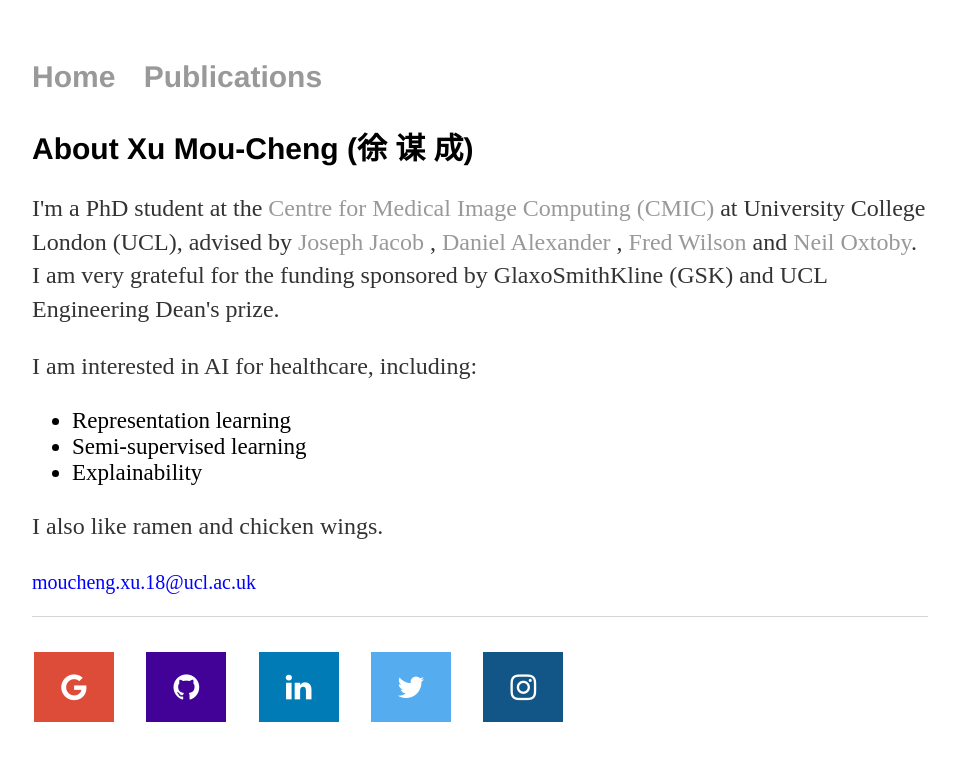
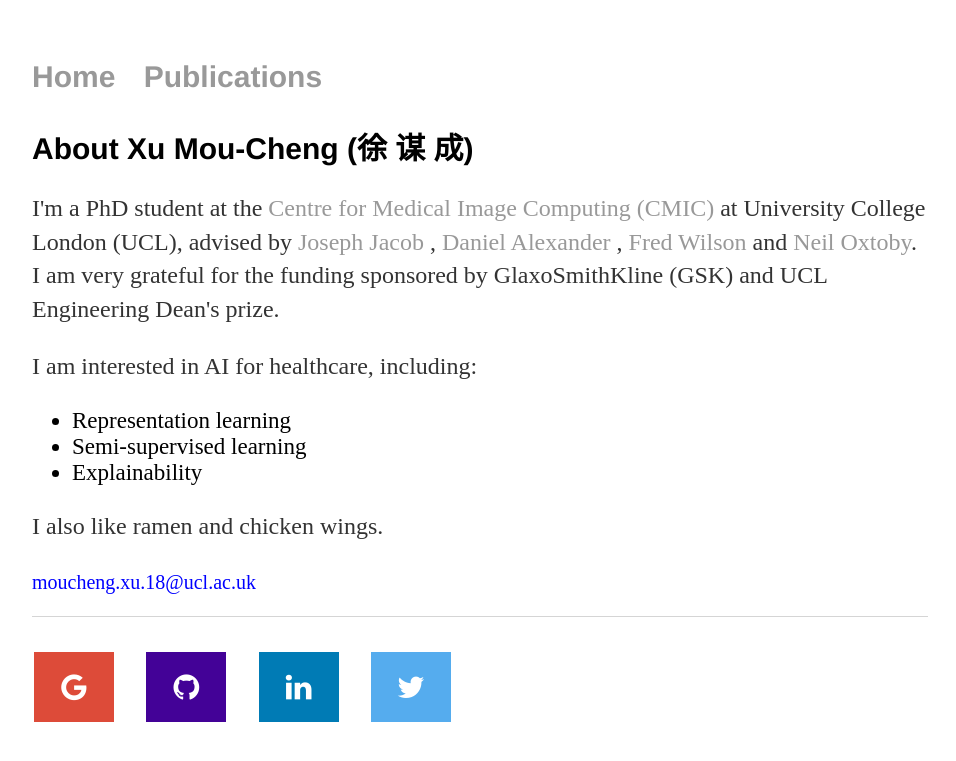
Before and after one commit to moucheng2017/mouchengxu.github.io, a Jekyll site: the page built from index.html, in a window 1280 px wide. Shown: the top 761 px of the page, without its empty margins (160-1116 px from the left). Built offline with Jekyll 4.4.1, drawn with Linux system fonts in a browser that asks for light colours.

Commit message:
Update default.html

```diff
--- a/_layouts/default.html
+++ b/_layouts/default.html
@@ -25,7 +25,7 @@
 				<li><a href="https://www.linkedin.com/in/moucheng-xu/" class="fa fa-linkedin"></a></li>
 				<li><a href="https://twitter.com/moucheng_xu" class="fa fa-twitter"></a></li>
 <!-- 				<li><a href="https://www.facebook.com/moucheng.xu.1" class="fa fa-facebook"></a></li>  -->
-				<li><a href="https://www.instagram.com/xmc_1128_/?hl=en" class="fa fa-instagram"></a></li>
+<!-- 				<li><a href="https://www.instagram.com/xmc_1128_/?hl=en" class="fa fa-instagram"></a></li>  -->
 				</ul>
 			</footer>
 		</body>
```
